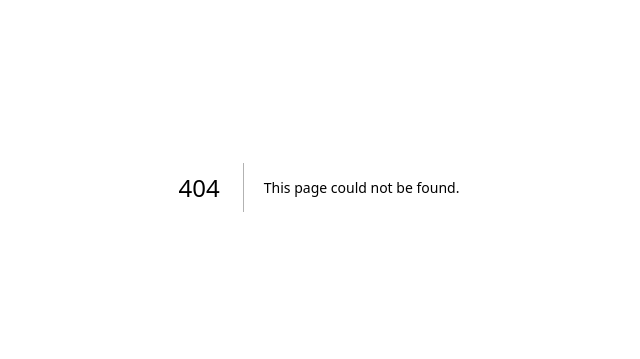
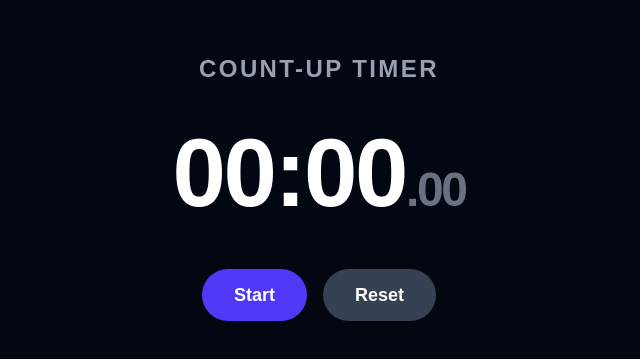
Before and after one commit to hotaka0908/wiz-apps, a Next.js app: page /count-up-timer-nb58 in a window 1280 px wide. Before the commit this address had no page. Shown: the part 213-572 px from the top of the page, without its empty margins (321-961 px from the left). Built offline with nearby package versions, Linux system fonts and the light colour scheme.

Commit message:
add count-up-timer-nb58 app
シンプルなカウントアップタイマー: start/pause/resume/reset controls with
centisecond precision display.

```diff
--- /dev/null
+++ b/app/count-up-timer-nb58/page.tsx
@@ -0,0 +1,65 @@
+'use client'
+
+import { useState, useEffect, useRef } from 'react'
+
+export default function CountUpTimer() {
+  const [elapsed, setElapsed] = useState(0)
+  const [running, setRunning] = useState(false)
+  const intervalRef = useRef<ReturnType<typeof setInterval> | null>(null)
+
+  useEffect(() => {
+    if (running) {
+      intervalRef.current = setInterval(() => {
+        setElapsed((prev) => prev + 10)
+      }, 10)
+    } else {
+      if (intervalRef.current) clearInterval(intervalRef.current)
+    }
+    return () => {
+      if (intervalRef.current) clearInterval(intervalRef.current)
+    }
+  }, [running])
+
+  const hours = Math.floor(elapsed / 3600000)
+  const minutes = Math.floor((elapsed % 3600000) / 60000)
+  const seconds = Math.floor((elapsed % 60000) / 1000)
+  const centiseconds = Math.floor((elapsed % 1000) / 10)
+
+  const pad = (n: number) => String(n).padStart(2, '0')
+
+  return (
+    <main className="min-h-screen flex flex-col items-center justify-center bg-gray-950 text-white">
+      <h1 className="text-2xl font-semibold mb-10 tracking-widest text-gray-400 uppercase">
+        Count-Up Timer
+      </h1>
+
+      <div className="font-mono text-7xl sm:text-8xl font-bold tabular-nums mb-12 tracking-tight">
+        {hours > 0 && (
+          <span className="text-indigo-400">{pad(hours)}:</span>
+        )}
+        <span>{pad(minutes)}:</span>
+        <span>{pad(seconds)}</span>
+        <span className="text-4xl sm:text-5xl text-gray-500">.{pad(centiseconds)}</span>
+      </div>
+
+      <div className="flex gap-4">
+        <button
+          onClick={() => setRunning((r) => !r)}
+          className={`px-8 py-3 rounded-full text-lg font-semibold transition-colors ${
+            running
+              ? 'bg-yellow-500 hover:bg-yellow-400 text-gray-900'
+              : 'bg-indigo-600 hover:bg-indigo-500 text-white'
+          }`}
+        >
+          {running ? 'Pause' : elapsed === 0 ? 'Start' : 'Resume'}
+        </button>
+        <button
+          onClick={() => { setRunning(false); setElapsed(0) }}
+          className="px-8 py-3 rounded-full text-lg font-semibold bg-gray-700 hover:bg-gray-600 text-white transition-colors"
+        >
+          Reset
+        </button>
+      </div>
+    </main>
+  )
+}
```
